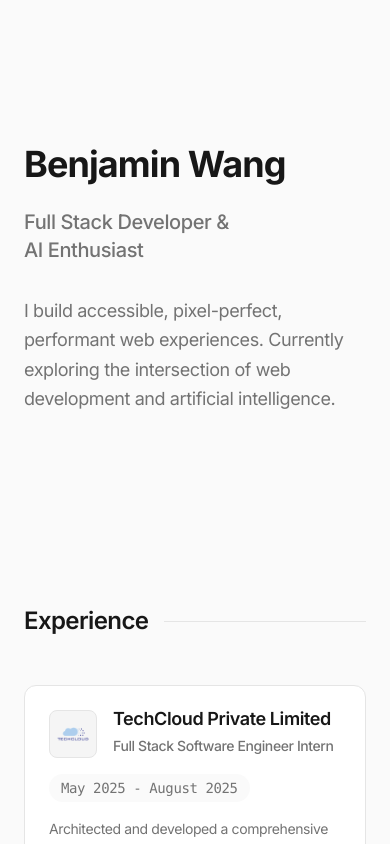
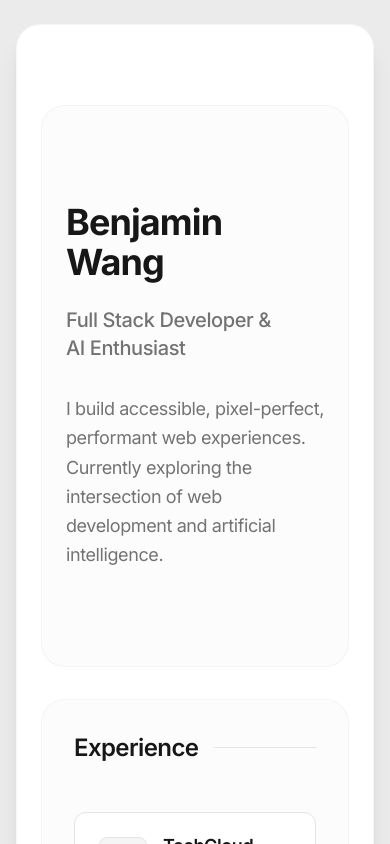
Before and after one commit to Benjam11n/Portfolio, a Next.js app: page / in a window 390 px wide. Shown: the top 844 px of the page. Built offline with nearby package versions, Linux system fonts and the light colour scheme; no server answers.

Commit message:
feat: Implement a new card-based layout for content sections and refine global theme colors for improved contrast.

```diff
--- a/app/globals.css
+++ b/app/globals.css
@@ -54,11 +54,11 @@
 
 @layer base {
   :root {
-    /* Nue Design System - Light Mode (Default) */
-    --background: 0 0% 98%;      /* Very light grey/off-white */
-    --foreground: 0 0% 9%;       /* Almost black */
+    /* Nue Design System - Light Mode (Updated for Contrast) */
+    --background: 0 0% 92%;      /* Visible Light Grey BG */
+    --foreground: 0 0% 9%;
 
-    --card: 0 0% 100%;           /* White cards */
+    --card: 0 0% 100%;           /* Pure White Base Card */
     --card-foreground: 0 0% 9%;
 
     --popover: 0 0% 100%;
@@ -70,7 +70,7 @@
     --secondary: 0 0% 96.1%;
     --secondary-foreground: 0 0% 9%;
 
-    --muted: 0 0% 96.1%;
+    --muted: 0 0% 96%;           /* Light Grey for Inner Cards */
     --muted-foreground: 0 0% 45.1%;
 
     --accent: 0 0% 96.1%;
@@ -87,11 +87,11 @@
   }
 
   .dark {
-    /* Nue Design System - Dark Mode */
-    --background: 0 0% 3.9%;
+    /* Nue Design System - Dark Mode (Updated for Contrast) */
+    --background: 0 0% 12%;      /* Dark Grey BG */
     --foreground: 0 0% 98%;
 
-    --card: 0 0% 3.9%;
+    --card: 0 0% 0%;             /* Pure Black Base Card */
     --card-foreground: 0 0% 98%;
 
     --popover: 0 0% 3.9%;
@@ -103,7 +103,7 @@
     --secondary: 0 0% 14.9%;
     --secondary-foreground: 0 0% 98%;
 
-    --muted: 0 0% 14.9%;
+    --muted: 0 0% 12%;           /* Dark Grey for Inner Cards (visible on black) */
     --muted-foreground: 0 0% 63.9%;
 
     --accent: 0 0% 14.9%;
--- a/app/layout.tsx
+++ b/app/layout.tsx
@@ -57,9 +57,11 @@ export default function RootLayout({
 }>) {
   return (
     <html lang="en" suppressHydrationWarning>
-      <body className={`${inter.variable} font-sans antialiased bg-background text-foreground`}>
+      <body className={`${inter.variable} font-sans antialiased bg-background text-foreground flex justify-center py-6 sm:py-10 min-h-screen`}>
         <ThemeProvider attribute="class" defaultTheme="light" disableTransitionOnChange>
-          {children}
+          <div className="relative w-full max-w-5xl mx-4 sm:mx-8 bg-card rounded-3xl shadow-xl overflow-hidden border border-border/40">
+            {children}
+          </div>
         </ThemeProvider>
       </body>
     </html>
--- a/app/page.tsx
+++ b/app/page.tsx
@@ -7,7 +7,7 @@ import { TechStack } from '@/components/nue/TechStack';
 
 export default function Home() {
   return (
-    <main className="mx-auto max-w-2xl px-6 py-12 sm:px-12 sm:py-24">
+    <main className="mx-auto px-6 py-12 sm:px-12 sm:py-24">
       <Hero />
       <Experience />
       <Projects />
--- a/components/nue/Certifications.tsx
+++ b/components/nue/Certifications.tsx
@@ -28,7 +28,7 @@ export const Certifications = () => {
     }, { scope: containerRef });
 
     return (
-        <section id="certifications" ref={containerRef} className="py-24 scroll-mt-16">
+        <section id="certifications" ref={containerRef} className="p-8 sm:p-12 mb-8 bg-muted/30 rounded-3xl border border-border/40 scroll-mt-24">
             <div className="flex items-center gap-4 mb-12">
                 <h2 className="text-2xl font-semibold tracking-tight">Certifications</h2>
                 <div className="h-px bg-border flex-1" />
--- a/components/nue/Contact.tsx
+++ b/components/nue/Contact.tsx
@@ -5,7 +5,7 @@ import { ArrowUpRight } from 'lucide-react';
 
 export const Contact = () => {
   return (
-    <section id="contact" className="py-24">
+    <section id="contact" className="p-8 sm:p-12 mb-8 bg-muted/30 rounded-3xl border border-border/40">
       <div className="flex items-center gap-4 mb-12">
         <h2 className="text-2xl font-semibold tracking-tight">Contact</h2>
         <div className="h-px bg-border flex-1" />
--- a/components/nue/Experience.tsx
+++ b/components/nue/Experience.tsx
@@ -33,7 +33,7 @@ export const Experience = () => {
   );
 
   return (
-    <section id="experience" ref={containerRef} className="py-24 scroll-mt-16">
+    <section id="experience" ref={containerRef} className="p-8 sm:p-12 mb-8 bg-muted/30 rounded-3xl border border-border/40 scroll-mt-24">
       <div className="flex items-center gap-4 mb-12">
         <h2 className="text-2xl font-semibold tracking-tight">Experience</h2>
         <div className="h-px bg-border flex-1" />
--- a/components/nue/Hero.tsx
+++ b/components/nue/Hero.tsx
@@ -27,7 +27,7 @@ export const Hero = () => {
   );
 
   return (
-    <section ref={containerRef} className="py-24 sm:py-32 flex flex-col justify-center min-h-[50vh]">
+    <section ref={containerRef} className="py-24 sm:py-32 px-6 sm:px-12 flex flex-col justify-center min-h-[50vh] bg-muted/30 rounded-3xl border border-border/40 mb-8 mt-8 sm:mt-12">
       <h1 className="hero-text text-4xl sm:text-6xl font-bold tracking-tight text-primary mb-6">
         Benjamin Wang
       </h1>
--- a/components/nue/Projects.tsx
+++ b/components/nue/Projects.tsx
@@ -35,7 +35,7 @@ export const Projects = () => {
   );
 
   return (
-    <section id="projects" ref={containerRef} className="py-24 scroll-mt-16">
+    <section id="projects" ref={containerRef} className="p-8 sm:p-12 mb-8 bg-muted/30 rounded-3xl border border-border/40 scroll-mt-24">
       <div className="flex items-center gap-4 mb-12">
         <h2 className="text-2xl font-semibold tracking-tight">Projects</h2>
         <div className="h-px bg-border flex-1" />
--- a/components/nue/TechStack.tsx
+++ b/components/nue/TechStack.tsx
@@ -19,7 +19,7 @@ export const TechStack = () => {
   const technologies = getAllTech();
 
   return (
-    <section className="py-24">
+    <section className="p-8 sm:p-12 mb-8 bg-muted/30 rounded-3xl border border-border/40">
       <div className="flex items-center gap-4 mb-8">
         <h2 className="text-2xl font-semibold tracking-tight">Stack</h2>
         <div className="h-px bg-border flex-1" />
```
